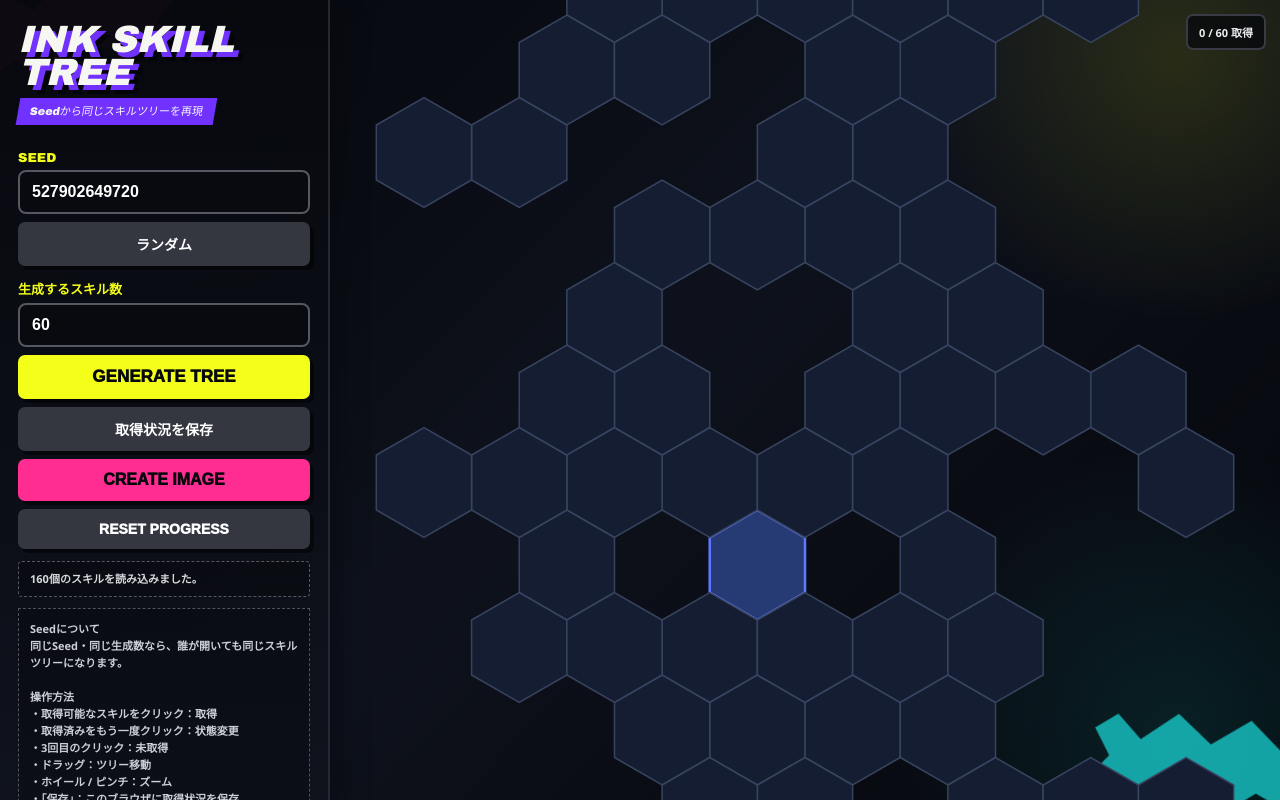
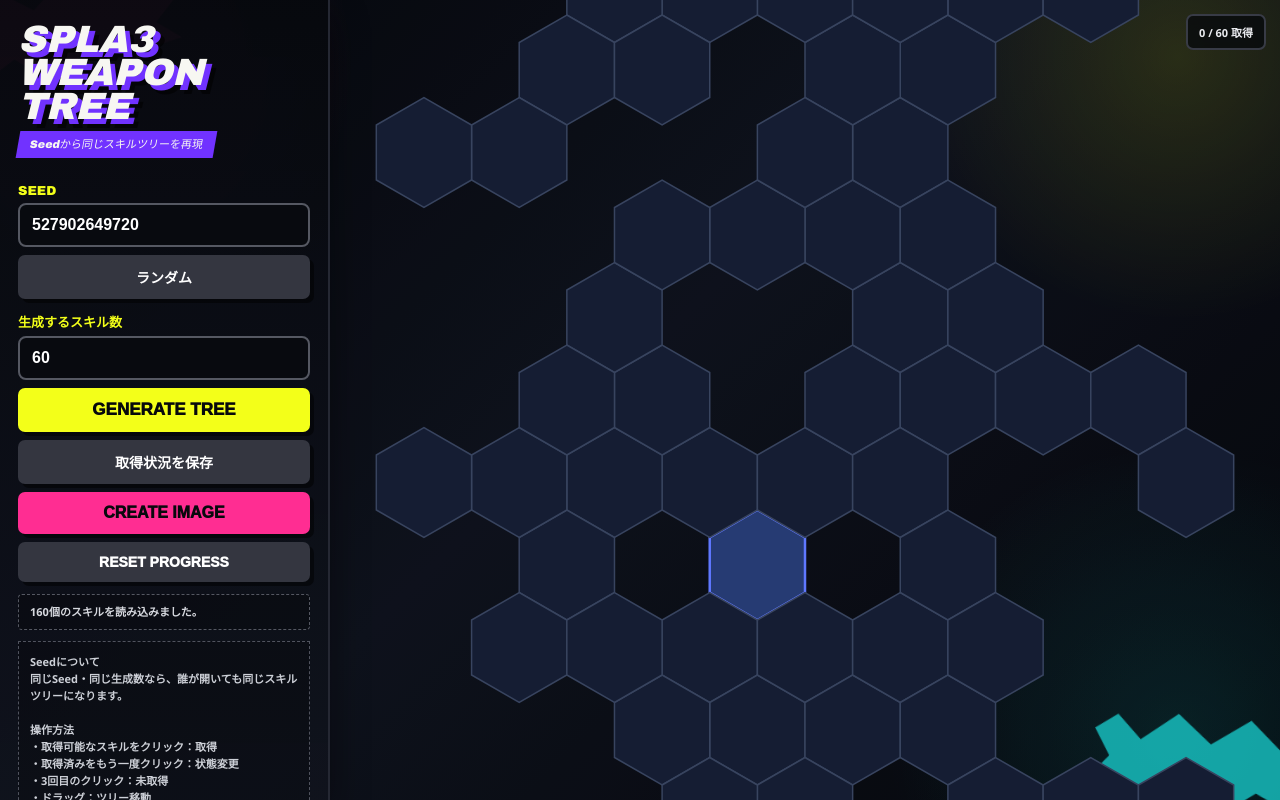
Before and after one commit to Hal49790/spla3-skilltree, a plain HTML site: page index.html in a window 1280 px wide. Drawn offline with Linux system fonts and the light colour scheme.

Commit message:
Update index.html

```diff
--- a/index.html
+++ b/index.html
@@ -3,7 +3,7 @@
 <head>
 <meta charset="UTF-8">
 <meta name="viewport" content="width=device-width, initial-scale=1.0, maximum-scale=1.0, user-scalable=no">
-<title>INK SKILL TREE</title>
+<title>SPLA3 WEAPON TREE</title>
 
 <style>
 :root{--bg:#070a10;--panel:rgba(10,13,21,.95);--yellow:#f3ff19;--pink:#ff2d92;--cyan:#1ce9e9;--purple:#7132ff;--white:#f7f7f2}
@@ -37,7 +37,7 @@
 <body>
 <div class="app">
 <aside class="sidebar">
-  <div class="title">INK SKILL TREE</div>
+  <div class="title">SPLA3 WEAPON TREE</div>
   <div class="subtitle">Seedから同じスキルツリーを再現</div>
 
   <label>Seed</label>
```
